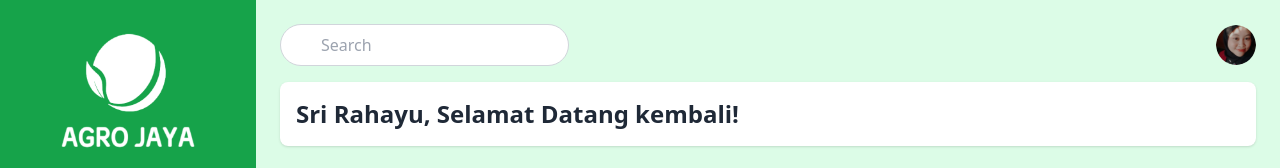
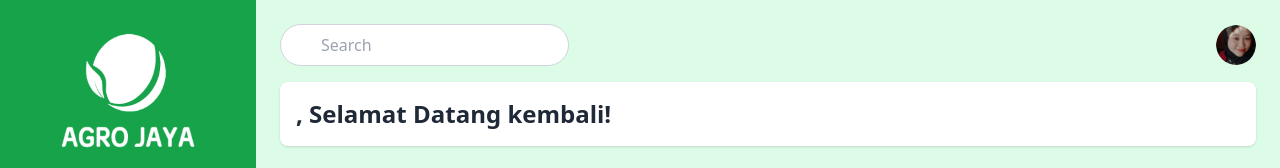
Before and after one commit to Agrojaya/agrojaya-react, a React (Vite) app: page /dashboardadmin in a window 1280 px wide. Shown: the top 168 px of the page. Built offline with nearby package versions, Linux system fonts and the light colour scheme; no server answers.

Commit message:
edit nama user dashboard

```diff
--- a/src/admin/dashboard.jsx
+++ b/src/admin/dashboard.jsx
@@ -6,6 +6,7 @@ import { FaPrint, FaSearch } from "react-icons/fa";
 const AdminDashboard = ({ activeSection }) => {
   const [activities, setActivities] = useState([]);
   const [transactions, setTransactions] = useState([]);
+  const [user, setUser] = useState({ first_name: "", last_name: "" });
 
   useEffect(() => {
     // Mengambil data aktivitas user
@@ -24,14 +25,24 @@ const AdminDashboard = ({ activeSection }) => {
       headers: { Authorization: `Bearer ${localStorage.getItem('token')}` },
     })
       .then((response) => {
-          console.log("Transactions Data:", response.data); // Tambahkan log
         setTransactions(response.data.transactions);
       })
       .catch((error) => {
         console.error("Error fetching transactions:", error);
       });
+
+    // Mengambil data user yang sedang login
+    axios.get('http://localhost:3000/user', {
+      headers: { Authorization: `Bearer ${localStorage.getItem('token')}` }
+    })
+      .then((response) => {
+        setUser(response.data.user); // Menyimpan data user ke state
+      })
+      .catch((error) => {
+        console.error("Error fetching user data:", error);
+      });
+
   }, []);
-
 
   return (
     <div>
@@ -39,7 +50,7 @@ const AdminDashboard = ({ activeSection }) => {
       {activeSection === "dashboard" && (
         <div className="bg-white rounded-lg shadow p-4 mb-6">
           <h2 className="text-2xl font-bold text-gray-800">
-            Sri Rahayu, Selamat Datang kembali! {/*pakai first_name dan last_name dari user admin yang sedang login */}
+            {`${user.first_name} ${user.last_name}, Selamat Datang kembali!`}
           </h2>
         </div>
       )}
```
Lines whose indentation alone changed are shown as unchanged.
